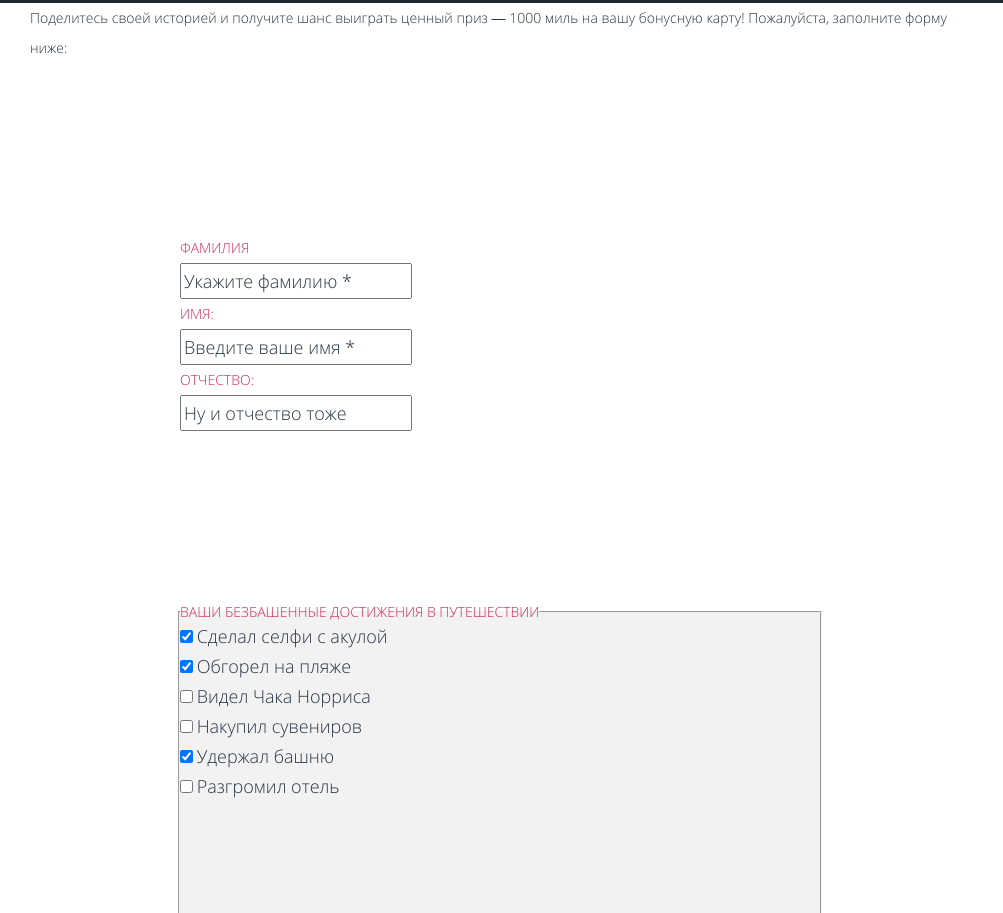
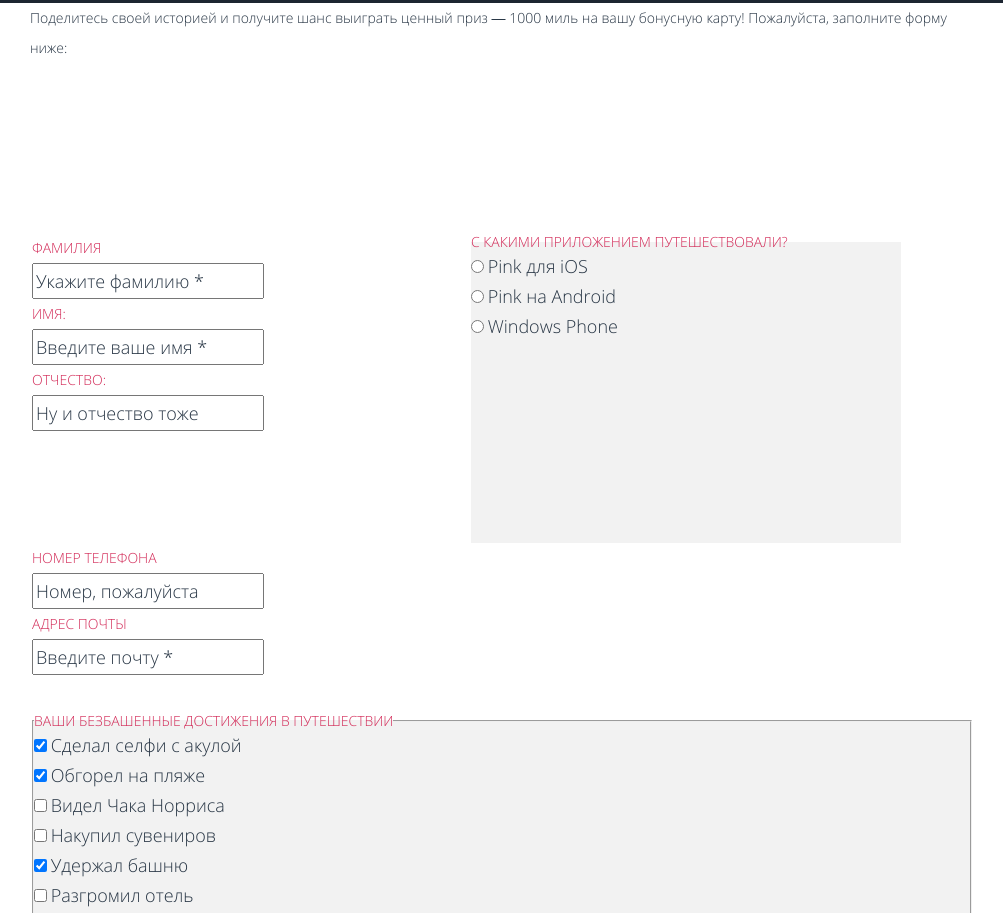
Before and after one commit to AlexLitt/585957-pink, a website: page source/form.html in a window 1280 px wide. Shown: the part 296-1209 px from the top of the page, without its empty margins (140-1143 px from the left). Drawn offline with nearby package versions, Linux system fonts and the light colour scheme; files that its build step writes are made by us from their sources; a web font is replaced by a local one.

Commit message:
Адаптивная сетка ч2

```diff
--- a/source/form.html
+++ b/source/form.html
@@ -34,6 +34,7 @@
       <p class="description__text">Поделитесь своей историей и получите шанс выиграть ценный приз — 1000 миль на вашу бонусную карту! Пожалуйста, заполните форму ниже:</p>
     </div>
       <form action="/" method="post">
+        <div class="form__container">
           <fieldset class="info__name">
             <label class="info__label">
               <div class="info__text">Фамилия</div>
@@ -104,7 +105,7 @@
 
 
       <fieldset class="os">
-      <legend class="os__legend">С какими приложением путешествовали?
+        <legend class="os__legend">С какими приложением путешествовали?</legend>
           <ul class="os__list">
             <li class="os__item">
               <label class="os__label">
@@ -125,7 +126,6 @@
               </label>
             </li>
           </ul>
-      </legend>
       </fieldset>
 
         <fieldset class="comment">
@@ -135,6 +135,7 @@
         <div class="button__container">
           <input class="button button--submit" type="submit" value="Отправить форму"><br>
           <span class="required"><sup class="comment__punkt">*</sup>-обязательные поля</span>
+        </div>
       </div>
     </form>
   </main>
--- a/source/less/blocks/checkbox.less
+++ b/source/less/blocks/checkbox.less
@@ -18,13 +18,16 @@
 
 .checkbox {
   background-color: #f2f2f2;
-  width: 320px;
-  padding: 0;
-  margin: 0 auto;
-  min-height: 606px;
   @media(min-width: 660px) {
-    width: 640px;
+    min-height: 550px;
   }
+  @media(min-width: 960px) {
+    min-width: 940px;
+    min-height: 230px;
+    box-sizing: border-box;
+    padding: 0;
+  }
+
 }
 
 .checkbox__list {
@@ -33,6 +36,22 @@
   list-style: none;
 }
 
-.form__inner {
-  display: flex;
+.form__container {
+  width: 320px;
+  margin: 0 auto;
+  @media(min-width: 660px) {
+    width: 640px;
+    padding-left: 10px;
+    padding-right: 10px;
+    box-sizing: border-box;
+    display: flex;
+    flex-direction: column;
+  }
+  @media(min-width: 960px) {
+    width: 960px;
+    padding-left: 10px;
+    padding-right: 10px;
+    flex-direction: row;
+    flex-wrap: wrap;
+  }
 }
--- a/source/less/blocks/comment.less
+++ b/source/less/blocks/comment.less
@@ -39,6 +39,10 @@
   @media(min-width: 660px) {
     width: 640px;
   }
+  @media(min-width: 960px) {
+    width: 940px;
+    min-height: 220px;
+  }
 }
 
 .button__container {
--- a/source/less/blocks/info.less
+++ b/source/less/blocks/info.less
@@ -23,28 +23,22 @@
 
 .info__name {
   border: 0;
-  width: 320px;
-  margin: 0 auto;
-  padding: 0;
-  min-height: 370px;
-  @media(min-width: 660px) {
-    width: 640px;
-    margin: 0 auto;
+  order:-2;
+  @media(min-width: 960px) {
+    min-width: 435px;
+    min-height: 310px;
+    order:-5;
+    padding: 0;
   }
 }
 
 .info__phone {
   border: 0;
-  width: 320px;
-  margin: 0 auto;
-  padding: 0;
-  min-height: 285px;
-  @media(min-width: 660px) {
-    width: 640px;
-    display:flex;
+  @media(min-width: 960px) {
+    width: 940px;
+    min-height: 169px;
+    order:-3;
+    padding: 0;
+
   }
 }
-
-.info__inner {
-  display: flex;
-}
--- a/source/less/blocks/os.less
+++ b/source/less/blocks/os.less
@@ -1,13 +1,13 @@
 
 .os {
   background-color: #f2f2f2;
-  width: 320px;
-  margin: 0 auto;
   border: 0;
   padding: 0;
-  @media(min-width: 660px) {
-    width: 640px;
-    min-height: 300px;
+  order: -1;
+  @media(min-width: 960px) {
+    min-width: 430px;
+    min-height: 310px;
+    order:-5;
   }
 }
 
@@ -31,15 +31,3 @@
   margin: 0;
   list-style: none;
 }
-
-.os__legend {
-  width: 320px;
-  margin: 0 auto;
-  border: 0;
-  padding: 0;
-  }
-
-
-.form__inner {
-  display:flex;
-}
```
Lines whose indentation alone changed are shown as unchanged.
